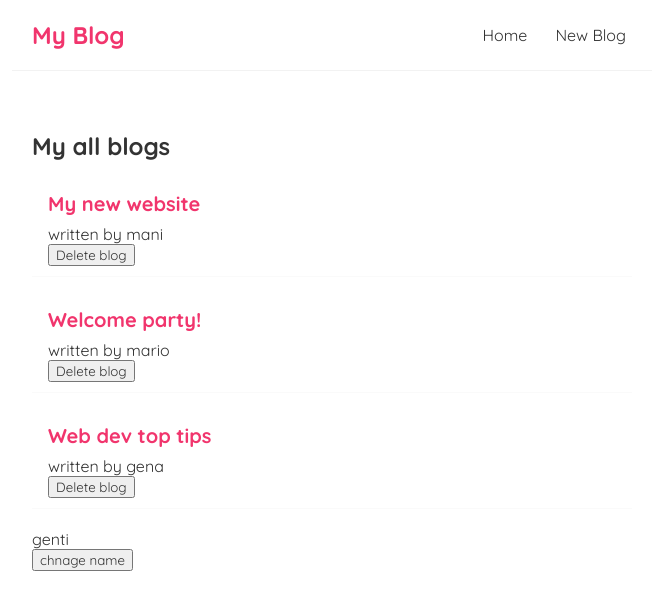
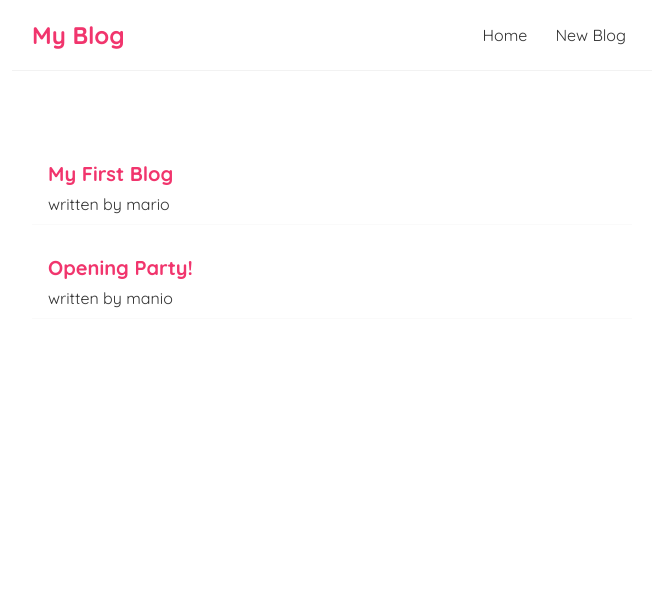
Before and after one commit to OsmanBytyqi/ReactAPP, a React (Create React App) app: page / in a window 1280 px wide. Shown: the top 610 px of the page, without its empty margins (308-964 px from the left). Built offline with nearby package versions, Linux system fonts and the light colour scheme; data requests are answered from the project's data file; the HTML template or start-up script is replaced by a standard one.

Commit message:
fetching api

```diff
--- a/src/Bloglist.js
+++ b/src/Bloglist.js
@@ -1,4 +1,4 @@
-const BlogList = ({blogs,title,handledelete}) => {
+const BlogList = ({blogs,title}) => {
     return (
         <div className="blog-list">
             <h2>{title}</h2>
@@ -7,7 +7,6 @@
           <div className="blog-preview" key={blog.id}>
             <h2>{blog.title}</h2>
             <p>written by {blog.author}</p>
-            <button onClick={()=>handledelete(blog.id)}>Delete  blog</button>
 
           </div>
 
--- a/src/home.js
+++ b/src/home.js
@@ -1,35 +1,22 @@
-import { useState,useEffect } from "react";
+import { useEffect, useState } from "react";
 import BlogList from "./Bloglist";
 
+const Home = () => {
+  const [blogs, setBlogs] = useState(null)
 
-
-const Home = () => {
-
-    const [blogs, setBlogs] = useState([
-      { title: 'My new website', body: 'lorem ipsum...', author: 'mani', id: 1 },
-      { title: 'Welcome party!', body: 'lorem ipsum...', author: 'mario', id: 2 },
-      { title: 'Web dev top tips', body: 'lorem ipsum...', author: 'gena', id: 3 }
-    ]);
-
-    const handledelete=(id)=>{
-      const newBlogs=blogs.filter(blog=>blog.id!==id);
-      setBlogs(newBlogs);
-
-    };
-
-    const[name ,setName]=useState('genti');
-
-   useEffect(()=>{
-     console.log("use efect ran");
-   },[name])
+  useEffect(() => {
+    fetch('http://localhost:8000/blogs')
+      .then(res => {
+        return res.json();
+      })
+      .then(data => {
+        setBlogs(data);
+      })
+  }, [])
 
   return (
     <div className="home">
-
-        <BlogList blogs={blogs} title="My all blogs" handledelete={handledelete}></BlogList>
-        <p>{name}</p>
-        <button onClick={()=>{setName("mani")}}> chnage name</button>
-
+      {blogs && <BlogList blogs={blogs} />}
     </div>
   );
 }
```
Lines whose indentation alone changed are shown as unchanged.
